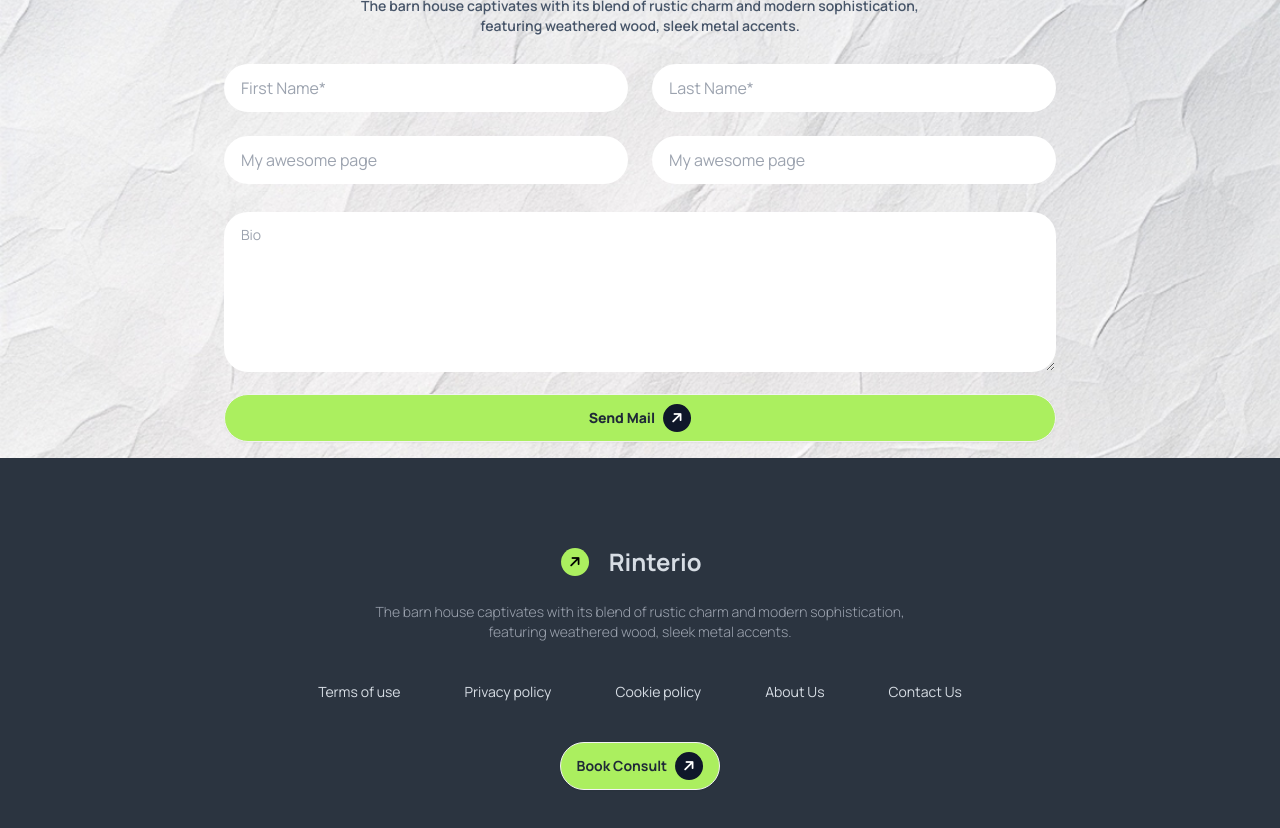
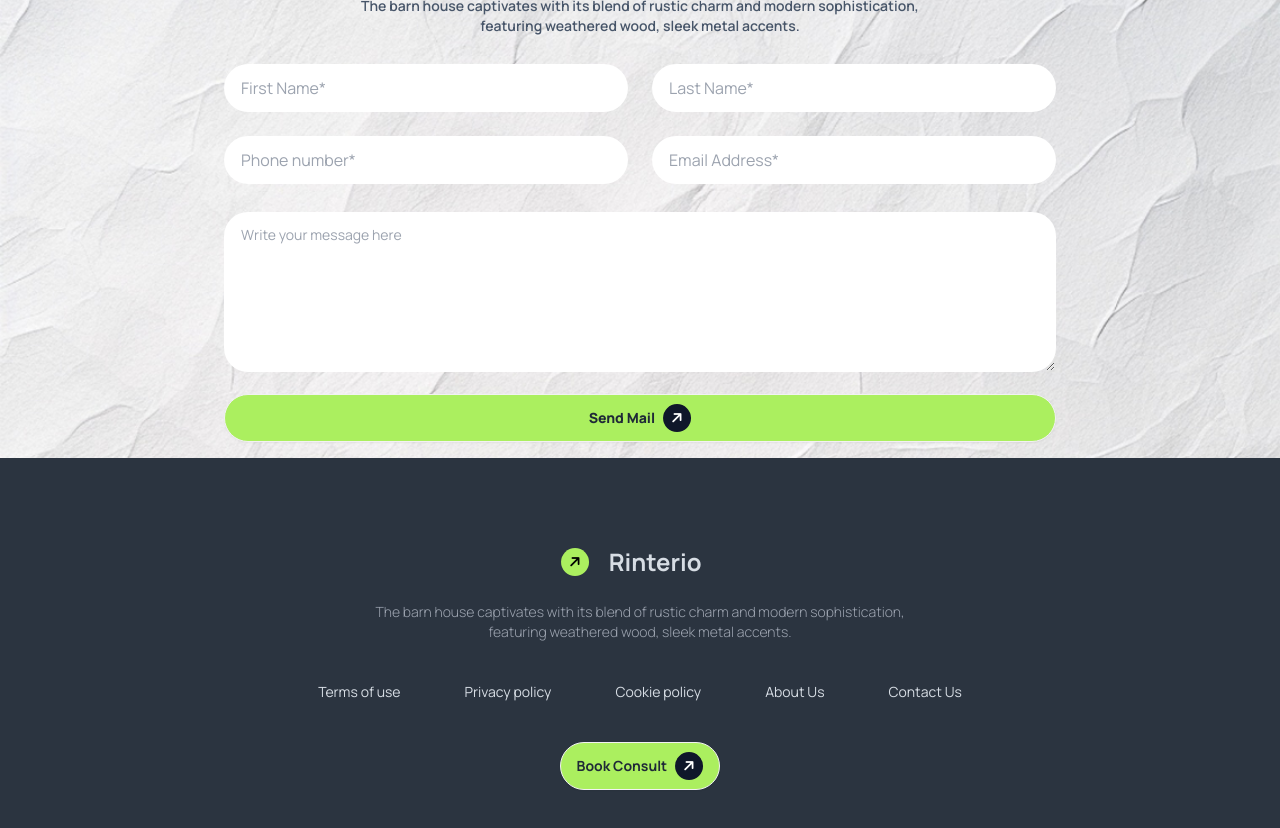
Before and after one commit to AB-Anam/Ass3-TailwindCss, a plain HTML site: page index.html in a window 1280 px wide. Shown: the part 3560-4388 px from the top of the page. Drawn offline with nearby package versions, Linux system fonts and the light colour scheme.

Commit message:
form bug fixed

```diff
--- a/index.html
+++ b/index.html
@@ -358,14 +358,14 @@
                 <input type="text" class="input rounded-3xl   w-full" placeholder="Last Name*" />
               </fieldset>
               <fieldset class="fieldset py-3">
-                <input type="text" class="input rounded-3xl   w-full" placeholder="My awesome page" />
+                <input type="text" class="input rounded-3xl   w-full" placeholder="Phone number*" />
               </fieldset>
               <fieldset class="fieldset py-3">
-                <input type="text" class="input rounded-3xl   w-full" placeholder="My awesome page" />
+                <input type="text" class="input rounded-3xl   w-full" placeholder="Email Address*" />
               </fieldset>
             </div>
             <!-- Text Area -->
-            <textarea class="textarea w-full h-40 rounded-3xl my-4" placeholder="Bio"></textarea>
+            <textarea class="textarea w-full h-40 rounded-3xl my-4" placeholder="Write your message here"></textarea>
             <div class="lg:flex gap-6 ">
               <a class="btn rounded-full bg-barn-primary font-extrabold w-full">Send Mail
                 <span class="text-sm px-2 py-1 rounded-full text-white bg-slate-900 origin-center -rotate-45 font-extralight"><i class="fa-solid fa-arrow-right"></i></span>
```
